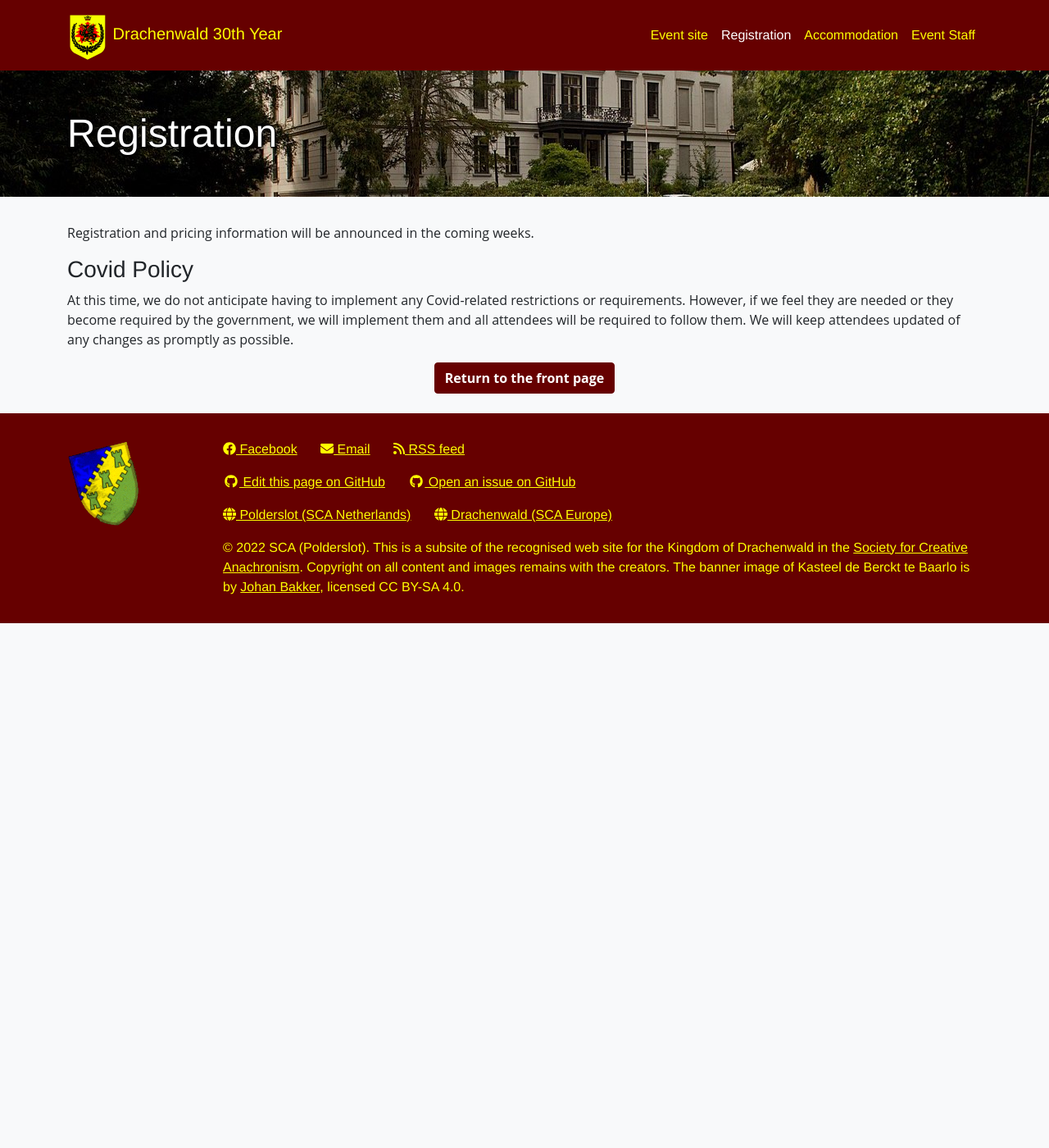
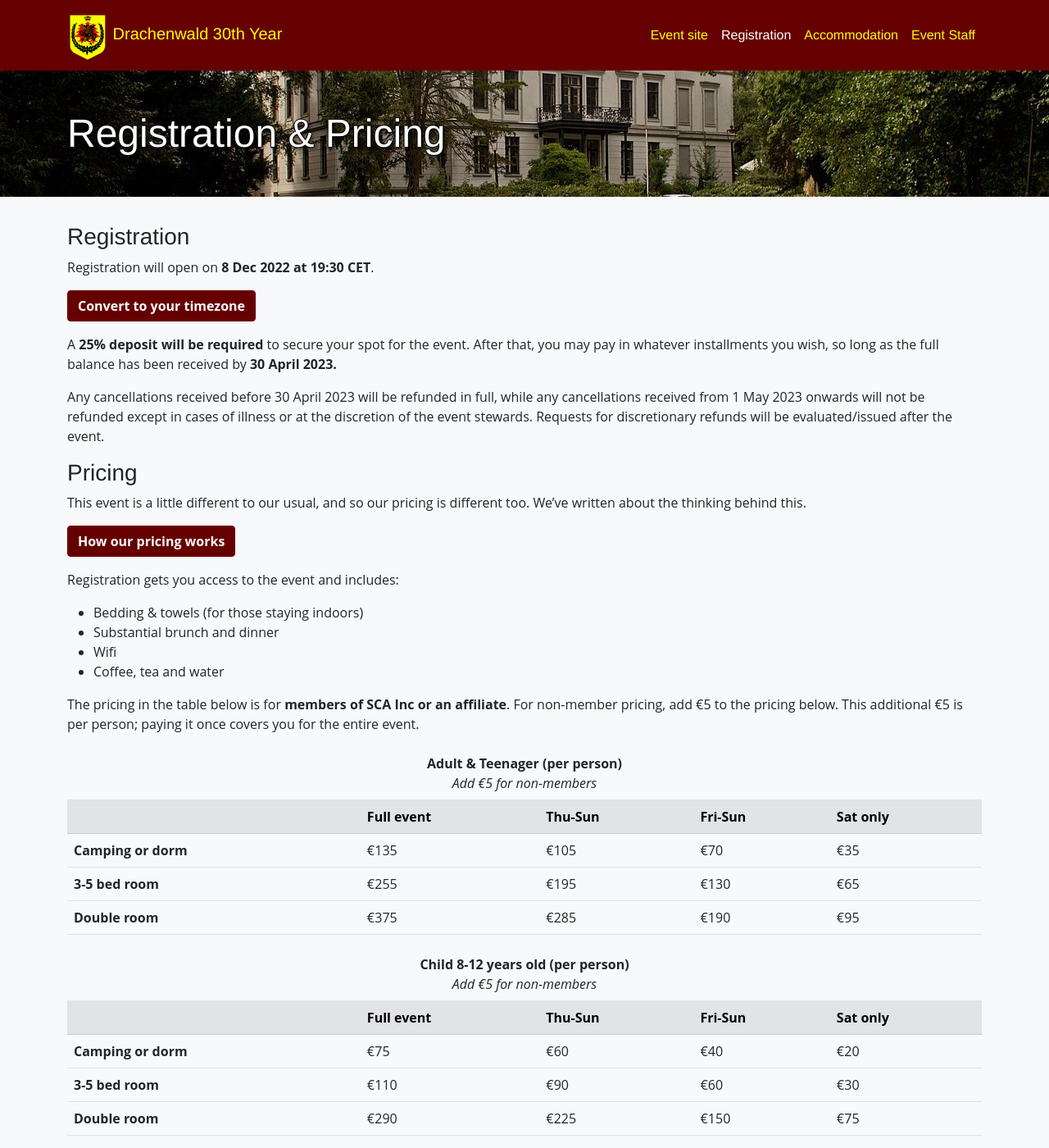
Before and after one commit to drachenwald/dw-30-year, a Jekyll site: the page built from reg/index.md, in a window 1280 px wide and 1400 px high. Shown: the whole window at 82% size. Built offline with Jekyll 4.4.1, drawn with Linux system fonts in a browser that asks for light colours; some web fonts are replaced; some of the changed text lies outside the part shown.

Commit message:
pricing & go live

```diff
--- a/reg/index.md
+++ b/reg/index.md
@@ -1,8 +1,165 @@
 ---
-title: Registration
+title: Registration & Pricing
 ---
 
-Registration and pricing information will be announced in the coming weeks.
+### Registration
+
+Registration will open on <strong>8 Dec 2022 at 19:30 CET</strong>.
+
+<a href="https://www.timeanddate.com/worldclock/converter.html?iso=20221208T183000&p1=16&p2=78&p3=101&p4=179&p5=137" class="btn btn-primary">Convert to your timezone</a>
+
+A **25% deposit will be required** to secure your spot for the event.  After that, you may pay in whatever installments you wish, so long as the full balance has been received by **30 April 2023.**
+
+Any cancellations received before 30 April 2023 will be refunded in full, while any cancellations received from 1 May 2023 onwards will not be refunded except in cases of illness or at the discretion of the event stewards. Requests for discretionary refunds will be evaluated/issued after the event.
+
+### Pricing
+
+This event is a little different to our usual, and so our pricing is different too. We've written about the thinking behind this.
+
+<a href="{% post_url 2022-10-20-pricing %}" class="btn btn-primary">How our pricing works</a>
+
+Registration gets you access to the event and includes:
+
+- Bedding & towels (for those staying indoors)
+- Substantial brunch and dinner
+- Wifi
+- Coffee, tea and water
+
+The pricing in the table below is for **members of SCA Inc or an affiliate**.
+For non-member pricing, add €5 to the pricing below.
+This additional €5 is per person; paying it once covers you for the entire event.
+
+<table class="table">
+  <tbody class="table-group-divider">
+    <tr>
+      <td colspan="5" class="text-center">
+        <strong>Adult & Teenager (per person)</strong><br>
+        <em>Add €5 for non-members</em>
+      </td>
+    </tr>
+    <tr class="table-secondary">
+      <th scope="col"></th>
+      <th scope="col">Full event</th>
+      <th scope="col">Thu-Sun</th>
+      <th scope="col">Fri-Sun</th>
+      <th scope="col">Sat only</th>
+    </tr>
+    <tr>
+      <th>Camping or dorm</th>
+      <td>€135</td>
+      <td>€105</td>
+      <td>€70</td>
+      <td>€35</td>
+    </tr>
+    <tr>
+      <th>3-5 bed room</th>
+      <td>€255</td>
+      <td>€195</td>
+      <td>€130</td>
+      <td>€65</td>
+    </tr>
+    <tr>
+      <th>Double room</th>
+      <td>€375</td>
+      <td>€285</td>
+      <td>€190</td>
+      <td>€95</td>
+    </tr>
+    <tr>
+      <td colspan="5" class="text-center pt-4">
+        <strong>Child 8-12 years old (per person)</strong><br>
+        <em>Add €5 for non-members</em>
+      </td>
+    </tr>
+    <tr class="table-secondary">
+      <th scope="col"></th>
+      <th scope="col">Full event</th>
+      <th scope="col">Thu-Sun</th>
+      <th scope="col">Fri-Sun</th>
+      <th scope="col">Sat only</th>
+    </tr>
+    <tr>
+      <th>Camping or dorm</th>
+      <td>€75</td>
+      <td>€60</td>
+      <td>€40</td>
+      <td>€20</td>
+    </tr>
+    <tr>
+      <th>3-5 bed room</th>
+      <td>€110</td>
+      <td>€90</td>
+      <td>€60</td>
+      <td>€30</td>
+    </tr>
+    <tr>
+      <th>Double room</th>
+      <td>€290</td>
+      <td>€225</td>
+      <td>€150</td>
+      <td>€75</td>
+    </tr>
+    <tr>
+      <td colspan="5" class="text-center pt-4">
+        <strong>Child up to 7 years old (per person)</strong><br>
+        <em>Add €5 for non-members</em>
+      </td>
+    </tr>
+    <tr class="table-secondary">
+      <th scope="col"></th>
+      <th scope="col">Full event</th>
+      <th scope="col">Thu-Sun</th>
+      <th scope="col">Fri-Sun</th>
+      <th scope="col">Sat only</th>
+    </tr>
+    <tr>
+      <th>Camping or dorm</th>
+      <td>€55</td>
+      <td>€45</td>
+      <td>€30</td>
+      <td>€15</td>
+    </tr>
+    <tr>
+      <th>3-5 bed room</th>
+      <td>€90</td>
+      <td>€75</td>
+      <td>€50</td>
+      <td>€25</td>
+    </tr>
+    <tr>
+      <th>Double room</th>
+      <td>€235</td>
+      <td>€180</td>
+      <td>€120</td>
+      <td>€60</td>
+    </tr>
+    <tr>
+      <td colspan="5" class="text-center pt-4">
+        <strong>Day trippers (per person)</strong><br>
+        <em>Add €5 for non-members</em>
+      </td>
+    </tr>
+    <tr class="table-secondary">
+      <th scope="col"></th>
+      <th scope="col">Full event</th>
+      <th scope="col">Thu-Sun</th>
+      <th scope="col">Fri-Sun</th>
+      <th scope="col">Sat only</th>
+    </tr>
+    <tr>
+      <th>Daytrip</th>
+      <td>€180</td>
+      <td>€135</td>
+      <td>€90</td>
+      <td>€45</td>
+    </tr>
+
+  </tbody>
+</table>
+
+<div class="text-center m-5">
+  <a href="/" class="btn btn-primary">How did we choose these prices?</a>
+</div>
 
 ### Covid Policy
 
```
Also changed, not shown: _posts/2022-10-20-pricing.md (added, +20 -0 lines).
